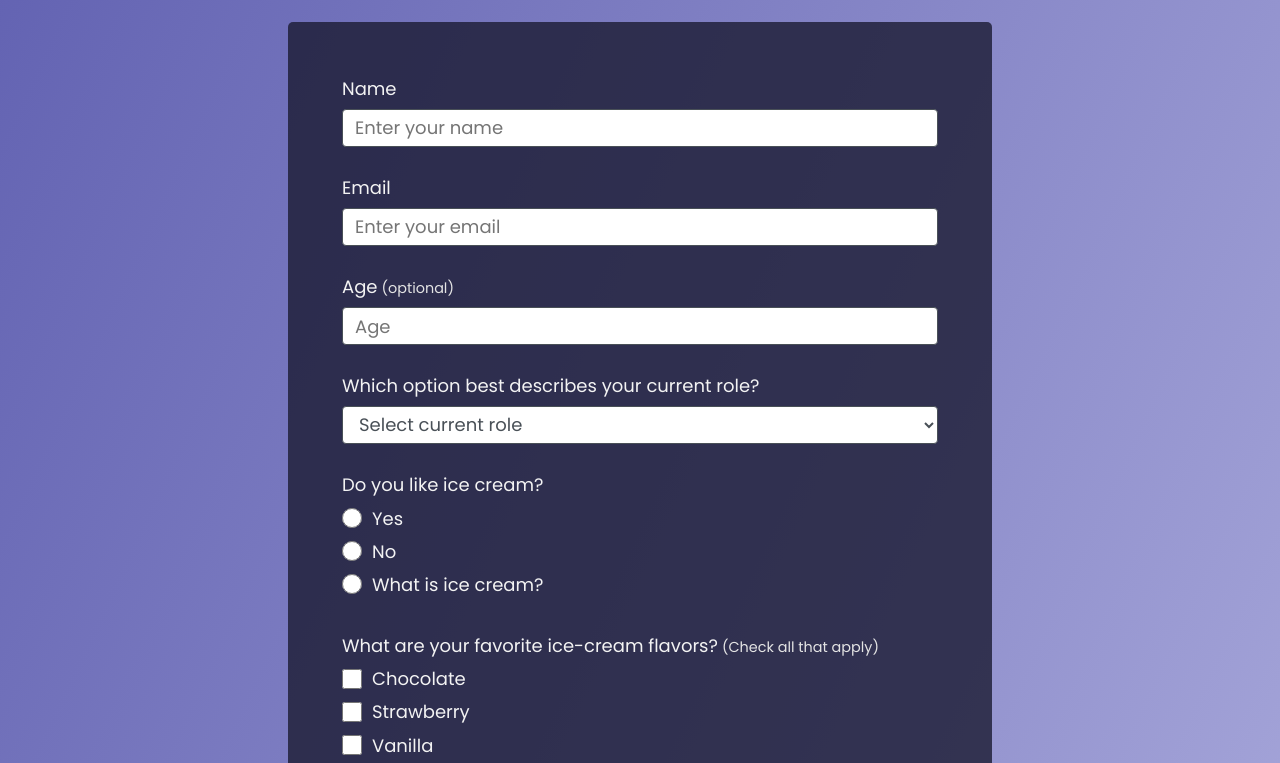
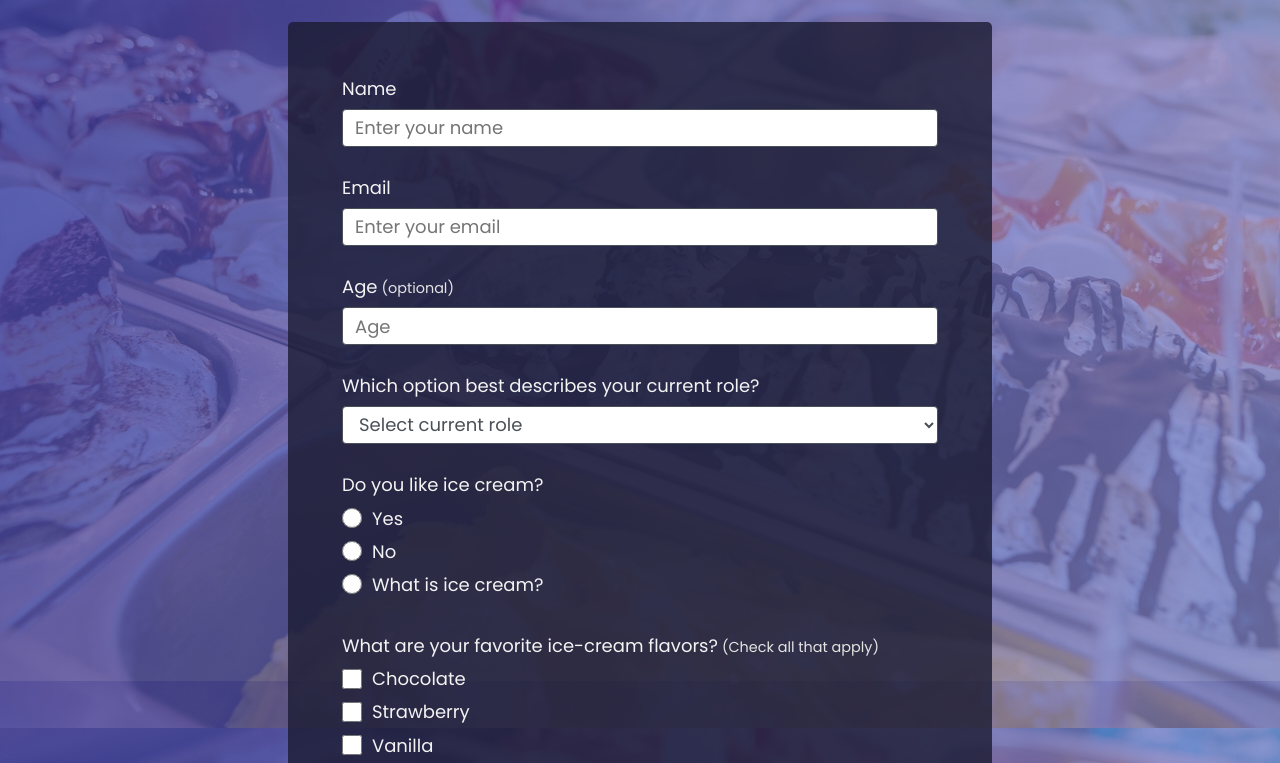
Before and after one commit to elisabetecosta/survey-form, a plain HTML site: page index.html in a window 1280 px wide. Shown: the part 119-882 px from the top of the page. Drawn offline with Linux system fonts and the light colour scheme; the site is published under a folder, as on GitHub Pages, so addresses that start at the root find nothing.

Commit message:
fixed background image path

```diff
--- a/css/style.css
+++ b/css/style.css
@@ -22,7 +22,7 @@
     font-family: var(--font);
     font-size: 1.125rem;
     line-height: 1.4;
-    background-image: linear-gradient(115deg, rgba(58, 58, 158, 0.8), rgba(136, 136, 206, 0.7)), url(/images/bg.jpg);
+    background-image: linear-gradient(115deg, rgba(58, 58, 158, 0.8), rgba(136, 136, 206, 0.7)), url('../images/bg.jpg');
     background-size: cover;
     background-repeat: no-repeat;
     background-attachment: fixed;
```
